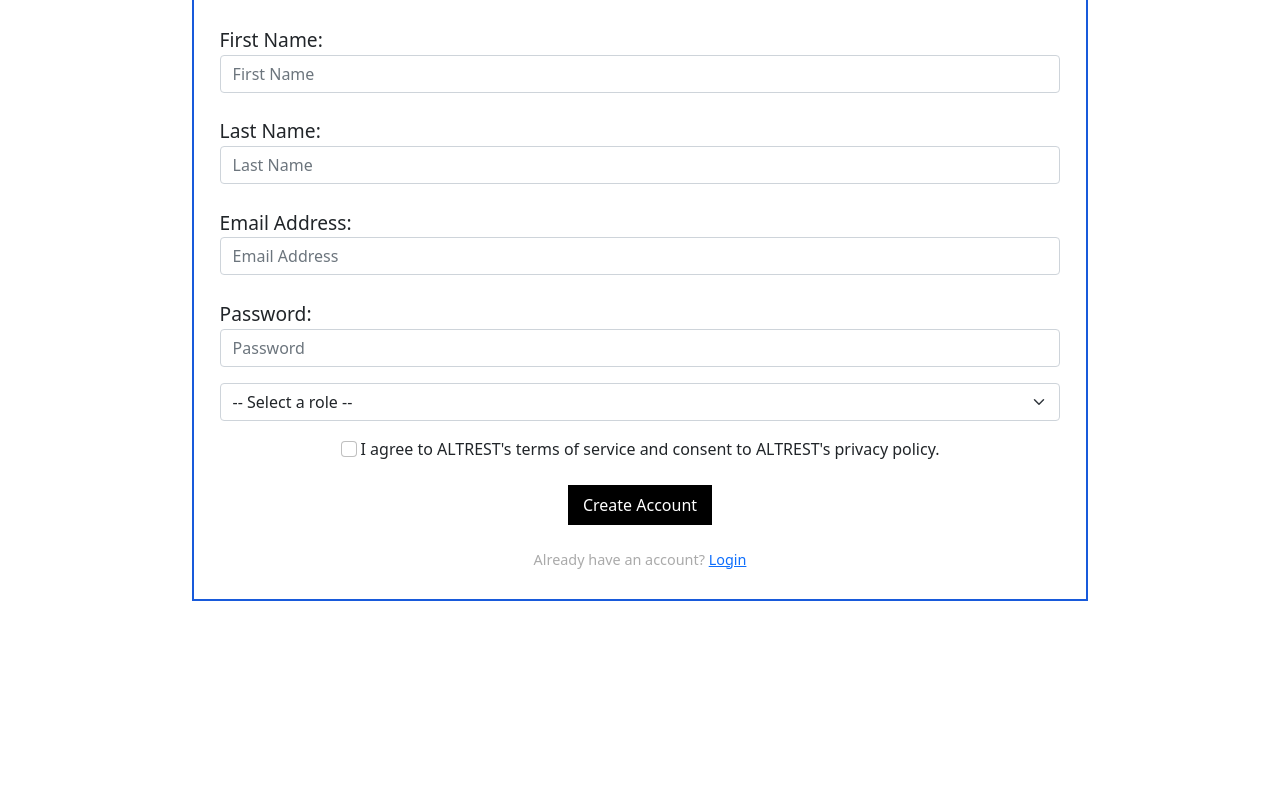
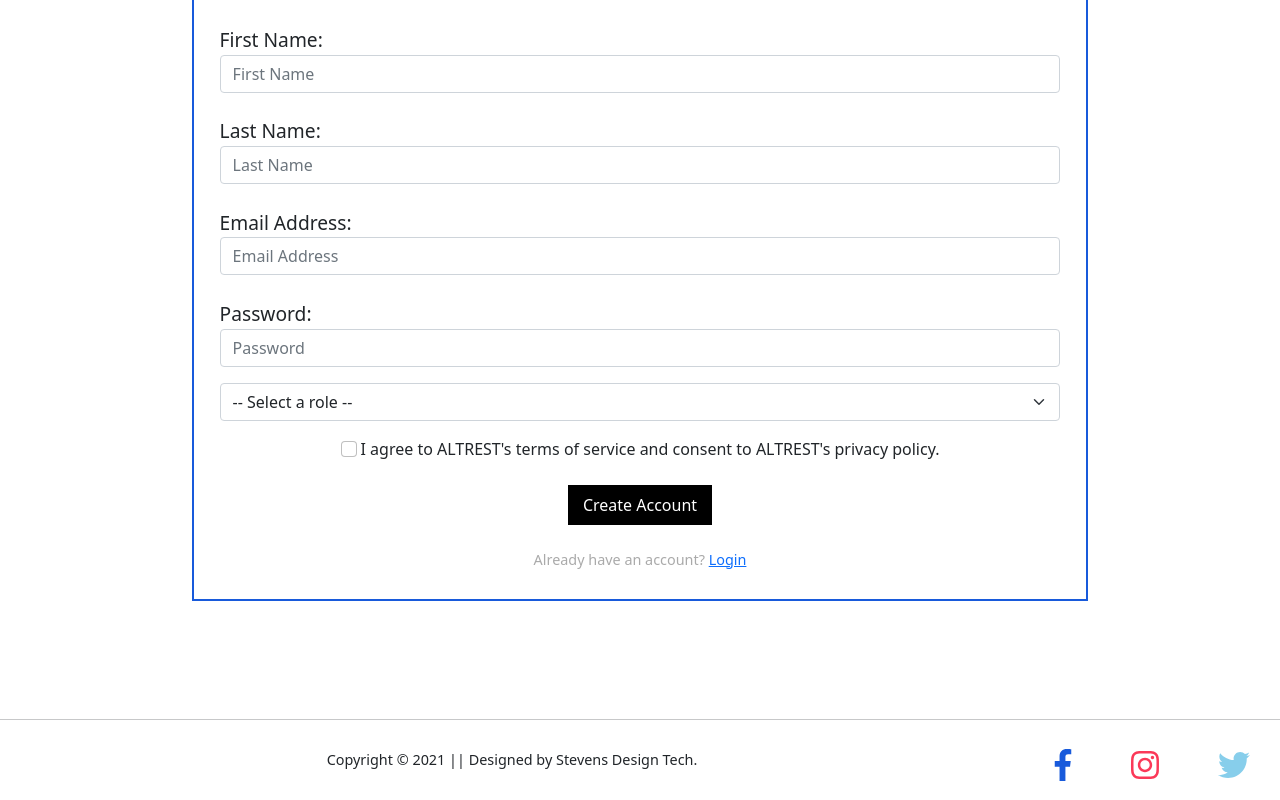
Before and after one commit to seyeonigbinde/Altrest-Tenant-App-FrontEnd-2, a React (Create React App) app: page /signup in a window 1280 px wide. Shown: the part 221-1021 px from the top of the page. Before the commit the page ends 860 px from the top, so only its background shows below. Built offline with nearby package versions, Linux system fonts and the light colour scheme.

Commit message:
Footer Fixed

```diff
--- a/src/components/About.js
+++ b/src/components/About.js
@@ -1,6 +1,7 @@
 import React from 'react';
 import altrestlogo2 from '../images/altrestlogo2.png';
 import { Link } from "react-router-dom"
+import Footer from './Footer';
 
 const About = () => {
 
@@ -57,6 +58,7 @@ const About = () => {
                     <b>Safety</b> - We have created a secured and safe environment for our clients to transact while we hold our loyal customers with high esteem and reward them accordingly.
             </p>
             </div>
+            <Footer/>
         </section>
     )
 }
--- a/src/components/Community.js
+++ b/src/components/Community.js
@@ -1,9 +1,10 @@
 import React from 'react'
 import altrestlogo2 from '../images/altrestlogo2.png';
-import community from '../images/community.jpeg'
+import banner_image from '../images/banner_image.png'
 import community_1 from '../images/community_1.jpeg'
 import community_2 from '../images/community_2.jpeg'
 import { Link } from "react-router-dom"
+import Footer from './Footer'
 
 const Community = () => {
 
@@ -42,7 +43,7 @@ const Community = () => {
                     <Link to='/signup'><button className="btn btn-lg btn-primary">Get Started</button></Link>
                 </div>
                 <div className="features_top">
-                    <img src={community} alt="top_image" />
+                    <img src={banner_image} alt="top_image" />
                 </div>
             </section>
             <section className="community_container">
@@ -69,6 +70,7 @@ const Community = () => {
                     <img src={community_2} alt="features_pix" />
                 </div>
             </section>
+            <Footer/>
         </section>
     )
 }
--- /dev/null
+++ b/src/components/DashFooter.js
@@ -0,0 +1,23 @@
+import React from 'react';
+
+
+const DashFooter = () => {
+
+    return (
+        <footer>
+            <hr/>
+            <section className="footer_note" >
+                <div className="footer_copyright">
+                    <p>Copyright &copy; 2021 || Designed by Stevens Design Tech.</p>
+                </div>
+                <div className="footer_social">
+                    <i class="fab fa-facebook-f fa-2x primary" style={{ color: '#185adb' }}></i>
+                    <i class="fab fa-instagram fa-2x" style={{ color: '#fb3958' }}></i>
+                    <i class="fab fa-twitter fa-2x" style={{ color: 'skyblue' }}></i>
+                </div>
+            </section>
+        </footer>
+    )
+}
+
+export default DashFooter;
--- a/src/components/Dashboard.js
+++ b/src/components/Dashboard.js
@@ -6,6 +6,7 @@ import { Route, Switch, Link } from "react-router-dom";
 import Maintenance from './Maintenance'
 import MaintenanceForm from './MaintenanceForm'
 import MaintenanceList from './MaintenanceList'
+import DashFooter from './DashFooter';
 
 const Dashboard = () => {
 
@@ -100,8 +101,10 @@ const Dashboard = () => {
                             <MaintenanceForm />
                         </Route>
                     </Switch>
+
                 </section>
             </section>
+            <DashFooter/>
         </section>
 
 
--- a/src/components/Home.js
+++ b/src/components/Home.js
@@ -7,6 +7,7 @@ import community_2 from '../images/community_2.jpeg'
 import features_3 from '../images/features_3.jpeg'
 import * as Icon from 'react-bootstrap-icons'
 import { Link } from "react-router-dom"
+import Footer from './Footer';
 
 
 const Home = () => {
@@ -146,6 +147,7 @@ const Home = () => {
                     </div>
                 </section>
             </div>
+            <Footer/>
         </>
     )
 }
--- a/src/components/Landlords.js
+++ b/src/components/Landlords.js
@@ -3,6 +3,7 @@ import altrestlogo2 from '../images/altrestlogo2.png';
 import features_1 from '../images/features_1.jpeg'
 import banner_image from '../images/banner_image.png'
 import landlord_1 from '../images/landlord_1.jpeg'
+import Footer from './Footer'
 import { Link } from "react-router-dom";
 
 const Landlords = () => {
@@ -69,6 +70,7 @@ const Landlords = () => {
                     <img src={landlord_1} alt="features_pix" />
                 </div>
             </section>
+            <Footer/>
         </section>
     )
 }
--- a/src/components/Login.js
+++ b/src/components/Login.js
@@ -3,6 +3,7 @@ import React, { useState } from "react";
 import { useHistory, Link } from 'react-router-dom';
 
 import altrestlogo2 from '../images/altrestlogo2.png';
+import DashFooter from "./DashFooter";
 
 const credentials = {
   email: "",
@@ -83,6 +84,7 @@ const Login = () => {
         <p data-testid="errorMessage" className="error">{error}</p>
       </div>
       <p className="signup_login"> Don't have an account? <Link to="/signup">Register</Link></p>
+      <DashFooter/>
     </section>
   );
 };
--- a/src/components/ServicePro.js
+++ b/src/components/ServicePro.js
@@ -1,9 +1,10 @@
 import React from 'react';
 import altrestlogo2 from '../images/altrestlogo2.png';
-import features_3 from '../images/features_3.jpeg'
+import banner_image from '../images/banner_image.png'
 import servicepro_1 from '../images/servicepro_1.jpeg'
 import servicepro_2 from '../images/servicepro_2.jpeg'
 import { Link } from "react-router-dom";
+import Footer from './Footer';
 
 
 const ServicePro = () => {
@@ -43,7 +44,7 @@ const ServicePro = () => {
                     <Link to='/signup'><button className="btn btn-lg btn-primary">Get Started</button></Link>
                 </div>
                 <div className="features_top">
-                    <img src={features_3} alt="top_image" />
+                    <img src={banner_image} alt="top_image" />
                 </div>
             </section>
             <section className="servicepro_container">
@@ -70,6 +71,7 @@ const ServicePro = () => {
                     <img src={servicepro_2} alt="features_pix" />
                 </div>
             </section>
+            <Footer/>
         </section>
     )
 }
--- a/src/components/Signup.js
+++ b/src/components/Signup.js
@@ -5,6 +5,7 @@ import formSchema from '../utils/formSchema';
 import axios from 'axios';
 
 import altrestlogo2 from '../images/altrestlogo2.png';
+import DashFooter from './DashFooter';
 
 const initialFormValues = {
   firstName: '',
@@ -126,6 +127,7 @@ const Signup = () => {
         </form><br />
         <p className="signup_login"> Already have an account? <Link to="/login">Login</Link></p>
       </section>
+      <DashFooter/>
     </section>
   );
 }
--- a/src/components/Tenants.js
+++ b/src/components/Tenants.js
@@ -1,8 +1,9 @@
 import React from 'react'
 import altrestlogo2 from '../images/altrestlogo2.png';
-import tenants from '../images/tenants.jpeg'
+import banner_image from '../images/banner_image.png'
 import tenant_1 from '../images/tenant_1.jpeg'
 import { Link } from "react-router-dom"
+import Footer from './Footer'
 
 const Tenants = () => {
 
@@ -40,7 +41,7 @@ const Tenants = () => {
                     <Link to='/signup'><button className="btn btn-lg btn-primary">Get Started</button></Link>
                 </div>
                 <div className="features_top">
-                    <img src={tenants} alt="top_image" />
+                    <img src={banner_image} alt="top_image" />
                 </div>
             </section>
             <section className="tenant_container">
@@ -62,6 +63,7 @@ const Tenants = () => {
                     <img src={tenant_1} alt="features_pix" />
                 </div>
             </section>
+            <Footer/>
         </section>
     )
 }
```
